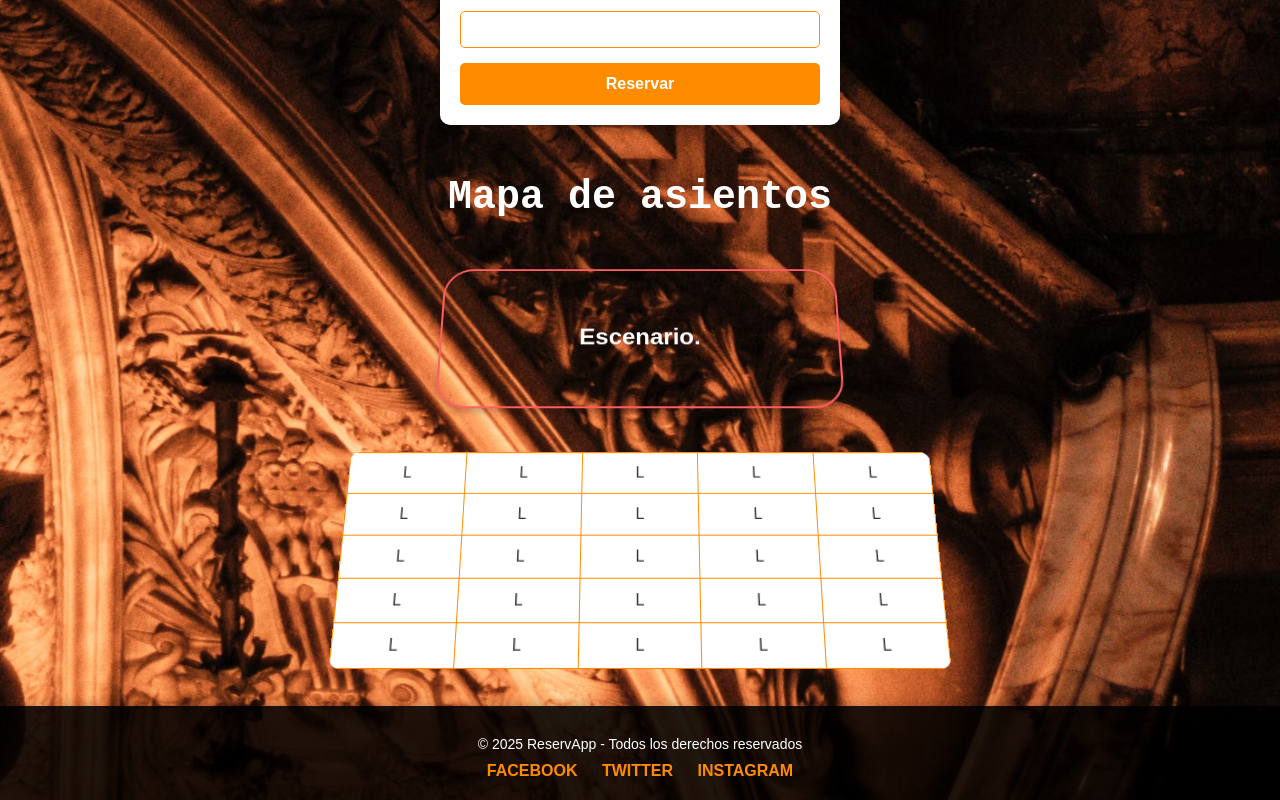
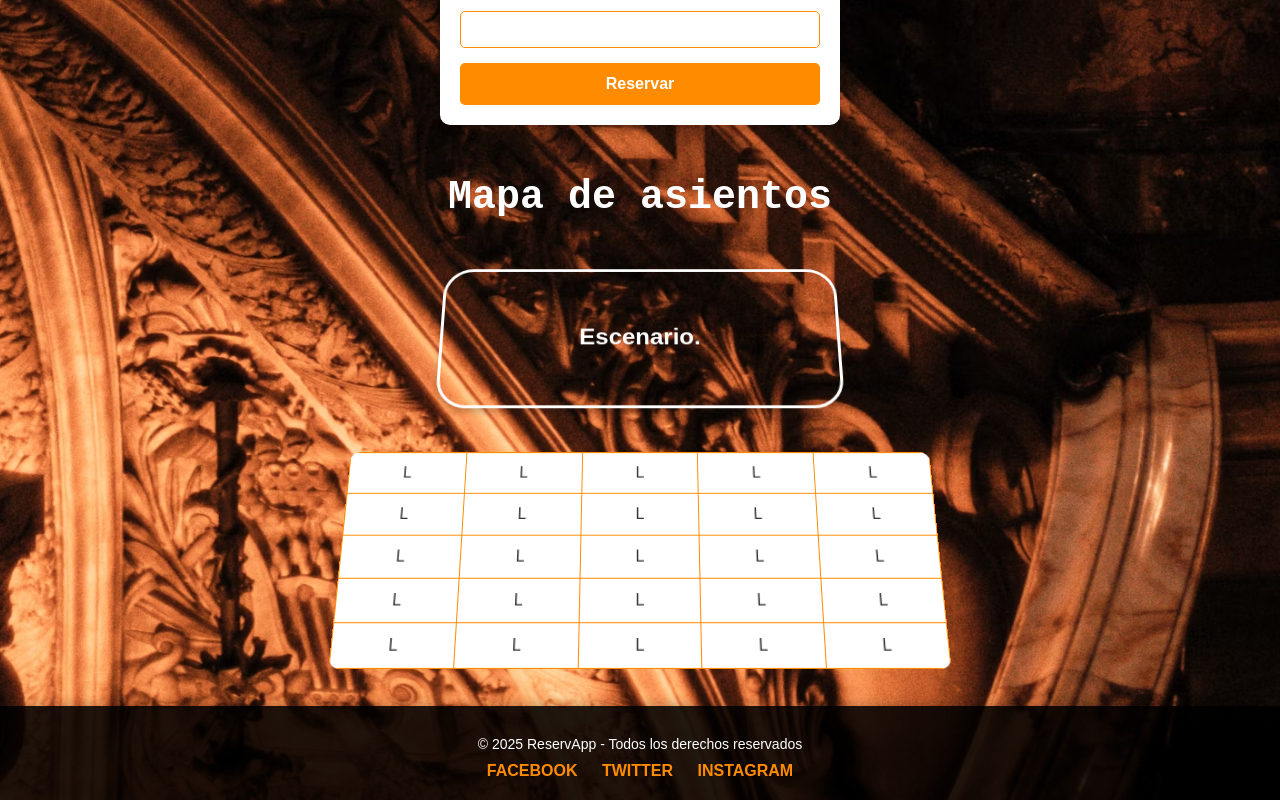
Before and after one commit to AgustinEA-dev/reservation-app, a plain HTML site: page index.html in a window 1280 px wide. Shown: the part 2634-3434 px from the top of the page. Drawn offline with Linux system fonts and the light colour scheme; a web font is replaced by a local one.

Commit message:
last commit

```diff
--- a/styles/styles.css
+++ b/styles/styles.css
@@ -228,7 +228,7 @@ button:hover {
     width: 100%;
     max-width: 400px;
     height: 150px;
-    border: 2px solid #ff5e62;
+    border: 3px solid #ffffff;
     border-radius: 30px;
     position: relative;
     display: flex;
```
